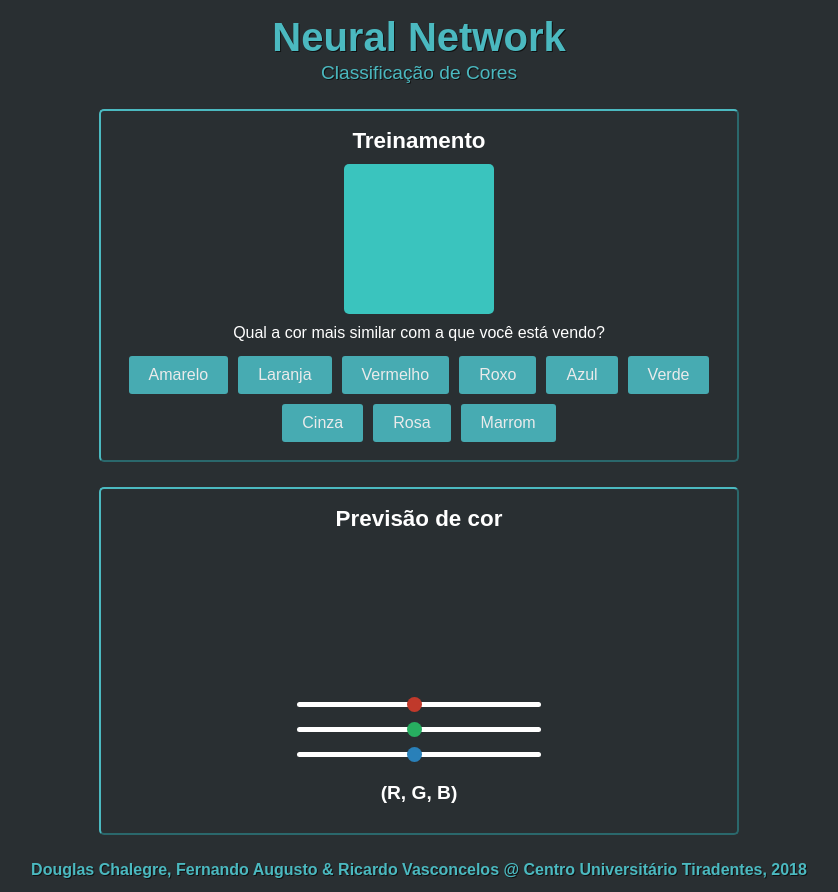
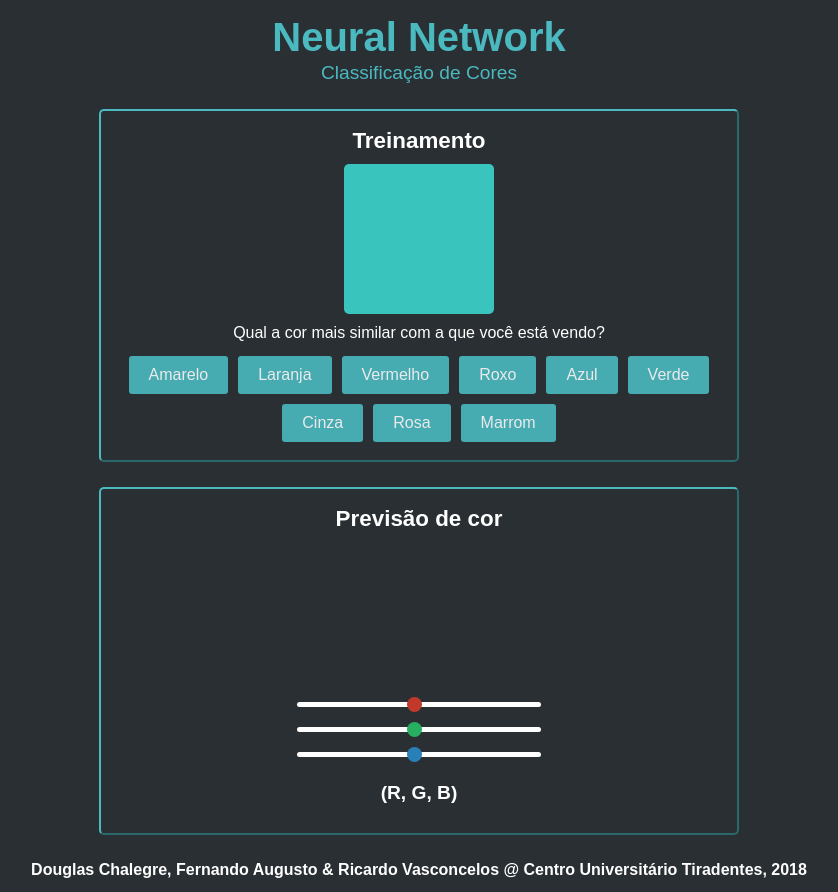
Before and after one commit to douglaschalegre/ColorClassifier, a plain HTML site: page index.html in a window 1280 px wide. Shown: the whole page, without its empty margins (221-1059 px from the left). Drawn offline with nearby package versions, Linux system fonts and the light colour scheme; a script that the page names is missing; a web font is replaced by a local one.

Commit message:
theme 1.0.1 removing txt shadows

```diff
--- a/css/layout/containers.scss
+++ b/css/layout/containers.scss
@@ -13,6 +13,10 @@ header, footer {
   line-height: 1.2;
   margin: 1% 0;
   @include column-flex;
+}
+
+footer {
+  color: $font-color;
 }
 
 .container {
--- a/css/layout/text.scss
+++ b/css/layout/text.scss
@@ -1,10 +1,5 @@
 h1 {
   font-size: 2.5em;
-}
-
-header > h1, small,
-footer > h4 {
-  text-shadow: 1px 1px $shadow-color;
 }
 
 header > small {
@@ -12,7 +7,7 @@ header > small {
 }
 
 a {
-	color: $primary-color;
+	color: $font-color;
 }
 
 a:hover {
--- a/css/style.scss
+++ b/css/style.scss
@@ -1,7 +1,7 @@
 /*
     Author: Fernando Augusto | www.ffaneto.com
     Theme: Neutral Network LP
-    Version: 1.0.0
+    Version: 1.0.1
 
     PS: It's not completely responsive!
 */
```
Also changed, not shown: css/style.css, 1 other file.
